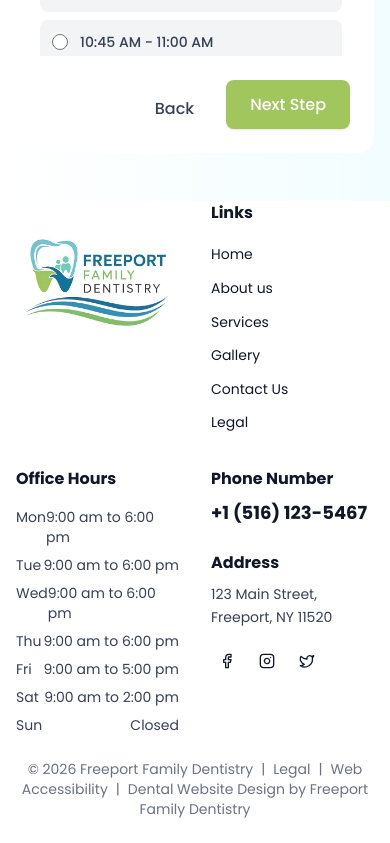
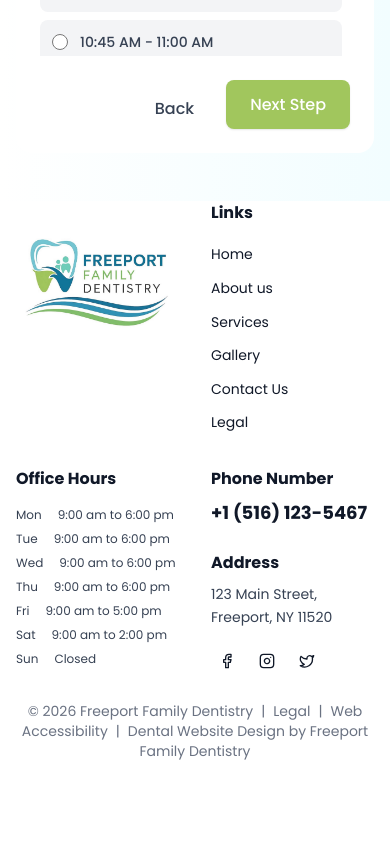
Before and after one commit to amanattrish/ffd, a Next.js app: page / in a window 390 px wide. Shown: the part 10834-11677 px from the top of the page. After the commit the page ends 11619 px from the top, so only its background shows below. Built offline with nearby package versions, Linux system fonts and the light colour scheme.

Commit message:
refactor: improve layout and styling of Footer component for better responsiveness

```diff
--- a/src/components/layout/Footer.tsx
+++ b/src/components/layout/Footer.tsx
@@ -28,14 +28,14 @@ export default function Footer() {
     <footer className="bg-white text-gray-900">
       {/* Main Footer */}
       <div className="container mx-auto px-4 py-16 lg:py-24!">
-        <div className="grid grid-cols-2 md:grid-cols-2 lg:grid-cols-4 gap-8 lg:gap-12 items-start">
+        <div className="grid grid-cols-4 gap-8 sm:gap-4 md:gap-8 lg:gap-12 items-start">
           {/* Column 1: Logo*/}
-          <div className="flex items-start">
+          <div className="sm:col-span-1 col-span-2 flex items-start">
             <Logo width={80} height={80} linkToHome={false} className="h-auto" />
           </div>
 
           {/* Column 2: Links */}
-          <div>
+          <div className="sm:col-span-1 col-span-2">
             <h3 className="text-base! font-bold text-gray-900 mb-4 lg:mt-10!">Links</h3>
             <ul className="space-y-2!">
               {footerLinks.map((link) => (
@@ -52,34 +52,34 @@ export default function Footer() {
           </div>
 
           {/* Column 3: Office Hours */}
-          <div>
+          <div className="lg:col-span-1 col-span-2">
             <h3 className="text-base! font-bold text-gray-900 mb-4 lg:mt-10!">Office Hours</h3>
-            <ul className="space-y-2! text-sm">
-              <li className="flex justify-between">
+            <ul className="space-y-2! sm:text-sm text-xs">
+              <li className="flex gap-4">
                 <span className="text-gray-700">Mon</span>
                 <span className="text-gray-700">{formatHours("monday")}</span>
               </li>
-              <li className="flex justify-between">
+              <li className="flex gap-4">
                 <span className="text-gray-700">Tue</span>
                 <span className="text-gray-700">{formatHours("tuesday")}</span>
               </li>
-              <li className="flex justify-between">
+              <li className="flex gap-4">
                 <span className="text-gray-700">Wed</span>
                 <span className="text-gray-700">{formatHours("wednesday")}</span>
               </li>
-              <li className="flex justify-between">
+              <li className="flex gap-4">
                 <span className="text-gray-700">Thu</span>
                 <span className="text-gray-700">{formatHours("thursday")}</span>
               </li>
-              <li className="flex justify-between">
+              <li className="flex gap-4">
                 <span className="text-gray-700">Fri</span>
                 <span className="text-gray-700">{formatHours("friday")}</span>
               </li>
-              <li className="flex justify-between">
+              <li className="flex gap-4">
                 <span className="text-gray-700">Sat</span>
                 <span className="text-gray-700">{formatHours("saturday")}</span>
               </li>
-              <li className="flex justify-between">
+              <li className="flex gap-4">
                 <span className="text-gray-700">Sun</span>
                 <span className="text-gray-700">{formatHours("sunday")}</span>
               </li>
@@ -87,7 +87,7 @@ export default function Footer() {
           </div>
 
           {/* Column 4: Contact Information and Social Media */}
-          <div>
+          <div className="md:col-span-1 col-span-2">
             <h3 className="text-base! font-bold text-gray-900 mb-2 lg:mt-10!">Phone Number</h3>
             <a
               href={`tel:${phone.replace(/[^0-9+]/g, "")}`}
```
